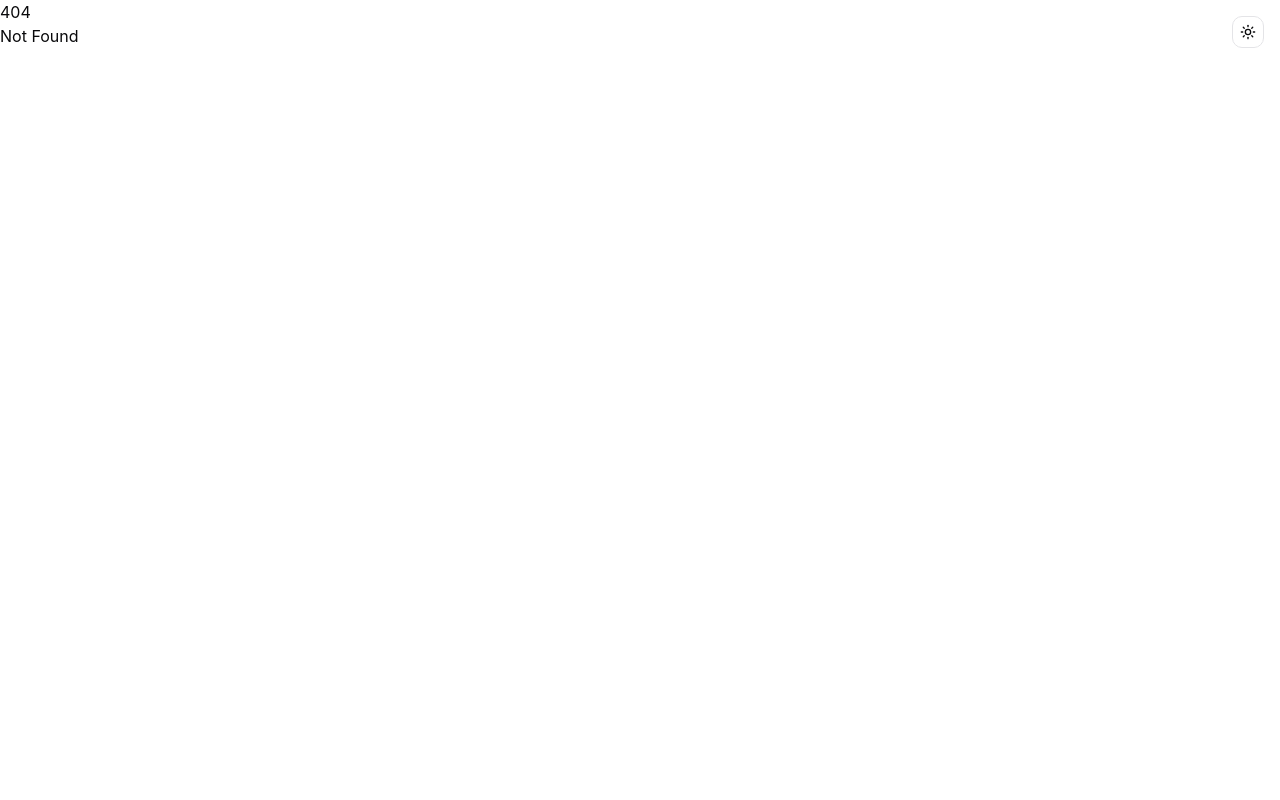
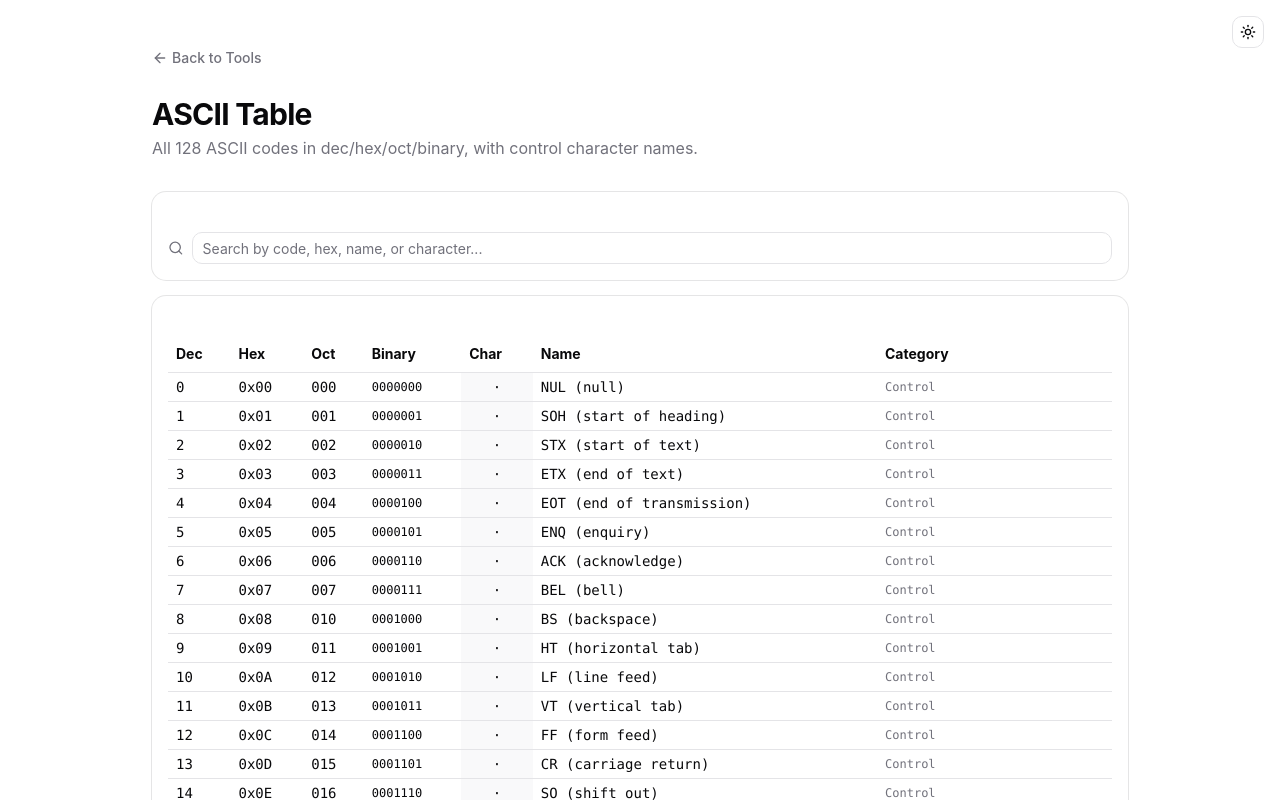
Before and after one commit to orykr/tool.ory.kr, a SvelteKit app in the folder frontend/: page /ascii-table in a window 1280 px wide. Before the commit this address had no page. Shown: the top 800 px of the page. Built offline with nearby package versions, Linux system fonts and the light colour scheme.

Commit message:
feat(ascii-table): add searchable ASCII reference table

```diff
--- /dev/null
+++ b/frontend/src/lib/ascii.ts
@@ -0,0 +1,69 @@
+export interface AsciiEntry {
+	dec: number;
+	hex: string;
+	oct: string;
+	binary: string;
+	char: string;
+	name: string;
+	category: string;
+}
+
+const CONTROL_NAMES: Record<number, string> = {
+	0: "NUL (null)",
+	1: "SOH (start of heading)",
+	2: "STX (start of text)",
+	3: "ETX (end of text)",
+	4: "EOT (end of transmission)",
+	5: "ENQ (enquiry)",
+	6: "ACK (acknowledge)",
+	7: "BEL (bell)",
+	8: "BS (backspace)",
+	9: "HT (horizontal tab)",
+	10: "LF (line feed)",
+	11: "VT (vertical tab)",
+	12: "FF (form feed)",
+	13: "CR (carriage return)",
+	14: "SO (shift out)",
+	15: "SI (shift in)",
+	16: "DLE (data link escape)",
+	17: "DC1 (XON)",
+	18: "DC2",
+	19: "DC3 (XOFF)",
+	20: "DC4",
+	21: "NAK (negative acknowledge)",
+	22: "SYN (synchronous idle)",
+	23: "ETB (end of trans. block)",
+	24: "CAN (cancel)",
+	25: "EM (end of medium)",
+	26: "SUB (substitute)",
+	27: "ESC (escape)",
+	28: "FS (file separator)",
+	29: "GS (group separator)",
+	30: "RS (record separator)",
+	31: "US (unit separator)",
+	127: "DEL (delete)"
+};
+
+export function buildAsciiTable(): AsciiEntry[] {
+	const result: AsciiEntry[] = [];
+	for (let i = 0; i < 128; i++) {
+		const isControl = i < 32 || i === 127;
+		const isPrintable = i >= 32 && i < 127;
+		let category = "Control";
+		if (i === 32) category = "Whitespace";
+		else if (i >= 48 && i <= 57) category = "Digit";
+		else if ((i >= 65 && i <= 90) || (i >= 97 && i <= 122)) category = "Letter";
+		else if (isPrintable) category = "Punctuation / Symbol";
+
+		result.push({
+			dec: i,
+			hex: i.toString(16).padStart(2, "0").toUpperCase(),
+			oct: i.toString(8).padStart(3, "0"),
+			binary: i.toString(2).padStart(7, "0"),
+			char: isPrintable ? String.fromCharCode(i) : "·",
+			name: CONTROL_NAMES[i] ?? (isPrintable ? String.fromCharCode(i) : ""),
+			category
+		});
+	}
+	return result;
+}
--- a/frontend/src/routes/+page.svelte
+++ b/frontend/src/routes/+page.svelte
@@ -231,6 +231,11 @@
 			href: "/nato",
 			title: "NATO Phonetic Alphabet",
 			description: "Spell text aloud using NATO/ICAO phonetic alphabet."
+		},
+		{
+			href: "/ascii-table",
+			title: "ASCII Table",
+			description: "All 128 ASCII codes in dec/hex/oct/binary with control names."
 		}
 	];
 </script>
--- /dev/null
+++ b/frontend/src/routes/ascii-table/+page.svelte
@@ -0,0 +1,86 @@
+<script lang="ts">
+	import * as Card from "$lib/components/ui/card/index.js";
+	import { Input } from "$lib/components/ui/input/index.js";
+	import ArrowLeft from "@lucide/svelte/icons/arrow-left";
+	import Search from "@lucide/svelte/icons/search";
+	import { buildAsciiTable } from "$lib/ascii";
+
+	const ALL = buildAsciiTable();
+	let query = $state("");
+
+	let filtered = $derived.by(() => {
+		const q = query.trim().toLowerCase();
+		if (!q) return ALL;
+		return ALL.filter(
+			(e) =>
+				String(e.dec).includes(q) ||
+				e.hex.toLowerCase().includes(q) ||
+				e.oct.includes(q) ||
+				e.char.toLowerCase() === q ||
+				e.name.toLowerCase().includes(q) ||
+				e.category.toLowerCase().includes(q)
+		);
+	});
+</script>
+
+<main class="container mx-auto max-w-5xl px-6 py-12">
+	<nav class="mb-6">
+		<a
+			href="/"
+			class="text-muted-foreground hover:text-foreground inline-flex items-center gap-1 text-sm font-medium transition-colors"
+		>
+			<ArrowLeft class="h-4 w-4" />
+			Back to Tools
+		</a>
+	</nav>
+
+	<header class="mb-8">
+		<h1 class="text-3xl font-bold tracking-tight">ASCII Table</h1>
+		<p class="text-muted-foreground mt-1">
+			All 128 ASCII codes in dec/hex/oct/binary, with control character names.
+		</p>
+	</header>
+
+	<Card.Root class="mb-4">
+		<Card.Content class="pt-6">
+			<div class="flex items-center gap-2">
+				<Search class="text-muted-foreground h-4 w-4" />
+				<Input bind:value={query} placeholder="Search by code, hex, name, or character..." />
+			</div>
+		</Card.Content>
+	</Card.Root>
+
+	<Card.Root>
+		<Card.Content class="overflow-x-auto pt-6">
+			<table class="w-full text-sm">
+				<thead>
+					<tr class="border-b text-left">
+						<th class="px-2 py-2">Dec</th>
+						<th class="px-2 py-2">Hex</th>
+						<th class="px-2 py-2">Oct</th>
+						<th class="px-2 py-2">Binary</th>
+						<th class="px-2 py-2">Char</th>
+						<th class="px-2 py-2">Name</th>
+						<th class="px-2 py-2">Category</th>
+					</tr>
+				</thead>
+				<tbody>
+					{#each filtered as e (e.dec)}
+						<tr class="border-b font-mono last:border-0">
+							<td class="px-2 py-1">{e.dec}</td>
+							<td class="px-2 py-1">0x{e.hex}</td>
+							<td class="px-2 py-1">{e.oct}</td>
+							<td class="px-2 py-1 text-xs">{e.binary}</td>
+							<td class="bg-muted/50 px-2 py-1 text-center">{e.char}</td>
+							<td class="px-2 py-1">{e.name}</td>
+							<td class="text-muted-foreground px-2 py-1 text-xs">{e.category}</td>
+						</tr>
+					{/each}
+				</tbody>
+			</table>
+			{#if filtered.length === 0}
+				<p class="text-muted-foreground py-8 text-center text-sm">No matches.</p>
+			{/if}
+		</Card.Content>
+	</Card.Root>
+</main>
```
